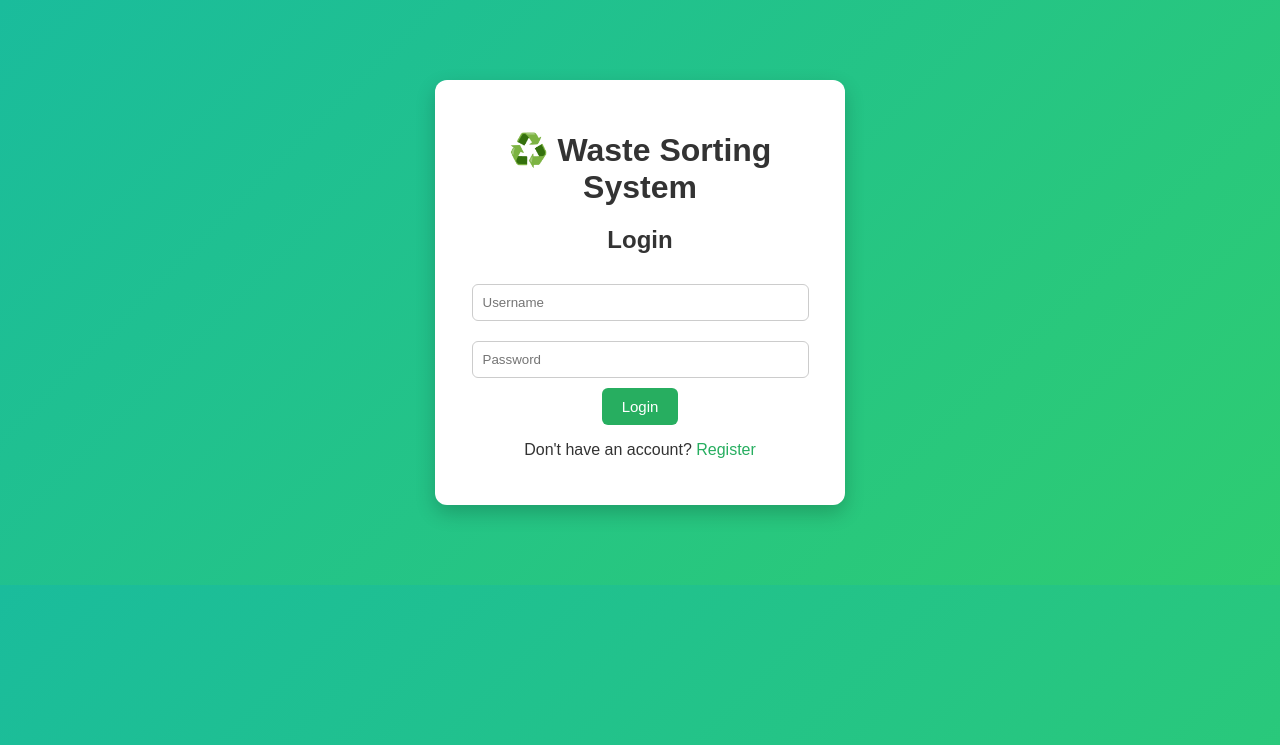
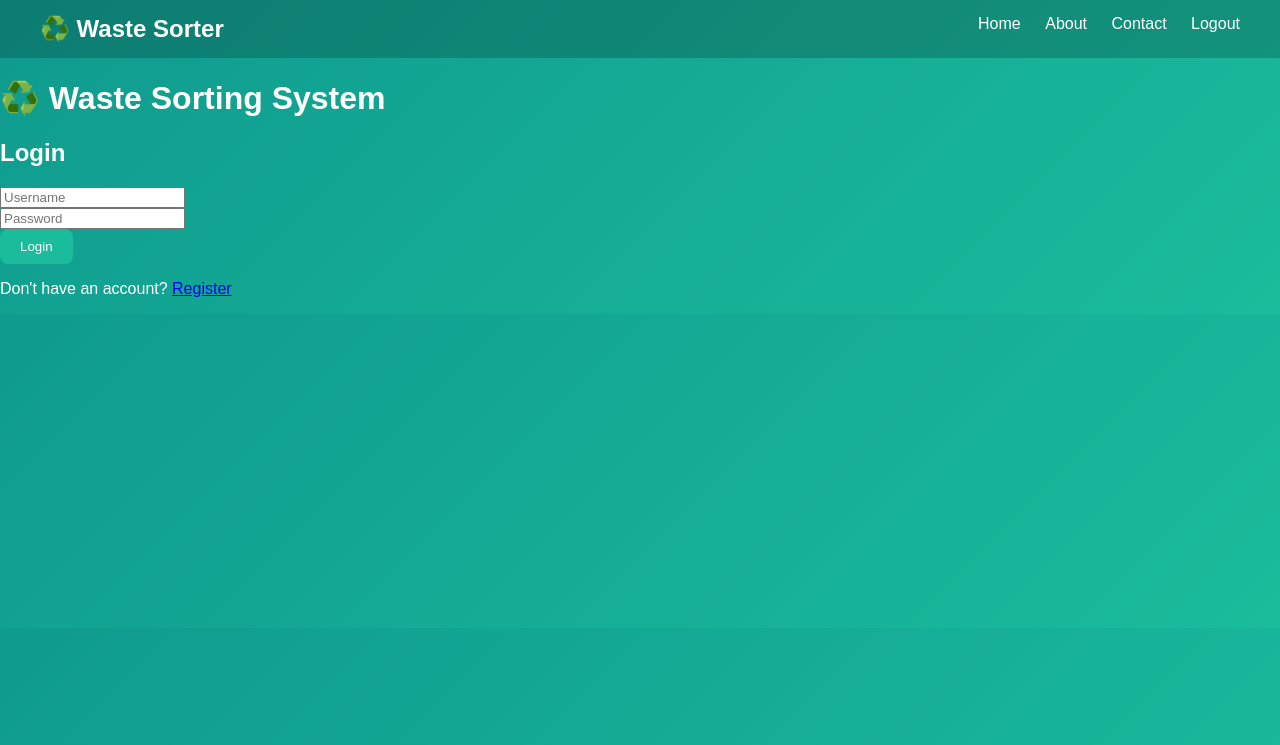
Before and after one commit to marveluj02/waste_detection, a Flask app: page / in a window 1280 px wide. Shown: the top 745 px of the page. Run offline with Flask 3, Linux system fonts and the light colour scheme; parts of the project's set-up code (start-up, migrations or seed data) failed here and were passed over.

Commit message:
Added navbar and new pages (about, contact)

```diff
--- a/static/style.css
+++ b/static/style.css
@@ -1,71 +1,51 @@
 body {
     margin: 0;
-    font-family: Arial, sans-serif;
-    background: linear-gradient(135deg, #1abc9c, #2ecc71);
-    color: #333;
+    font-family: 'Poppins', sans-serif;
+    background: linear-gradient(135deg, #0f9b8e, #1abc9c);
+    color: white;
 }
 
-/* Centered container */
-.container {
-    width: 350px;
-    margin: 80px auto;
+/* NAVBAR */
+.navbar {
+    display: flex;
+    justify-content: space-between;
+    padding: 15px 40px;
+    background: rgba(0,0,0,0.2);
+}
+
+.navbar h2 {
+    margin: 0;
+}
+
+.navbar a {
+    color: white;
+    text-decoration: none;
+    margin-left: 20px;
+}
+
+/* CARD */
+.card {
     background: white;
+    color: black;
     padding: 30px;
     border-radius: 12px;
-    box-shadow: 0px 8px 20px rgba(0,0,0,0.2);
+    width: 350px;
+    margin: auto;
+    margin-top: 80px;
     text-align: center;
+    box-shadow: 0px 10px 30px rgba(0,0,0,0.2);
 }
 
-/* Headings */
-h1, h2 {
-    margin-bottom: 20px;
-}
-
-/* Inputs */
-input {
-    width: 90%;
-    padding: 10px;
-    margin: 10px 0;
-    border-radius: 6px;
-    border: 1px solid #ccc;
-}
-
-/* Buttons */
+/* BUTTON */
 button {
-    background: #27ae60;
-    color: white;
+    background: #1abc9c;
     border: none;
     padding: 10px 20px;
-    border-radius: 6px;
+    color: white;
+    border-radius: 8px;
     cursor: pointer;
-    font-size: 15px;
 }
 
 button:hover {
-    background: #219150;
+    background: #16a085;
 }
-
-/* Links */
-a {
-    text-decoration: none;
-    color: #27ae60;
-}
-
-/* Dashboard layout */
-.navbar {
-    background: #27ae60;
-    padding: 15px;
-    color: white;
-    display: flex;
-    justify-content: space-between;
-}
-
-.content {
-    padding: 20px;
-    text-align: center;
-}
-
-img {
-    margin-top: 15px;
-    border-radius: 10px;
-}
--- a/templates/login.html
+++ b/templates/login.html
@@ -5,6 +5,18 @@
     <link rel="stylesheet" href="{{ url_for('static', filename='style.css') }}">
 </head>
 <body>
+
+    <link rel="stylesheet" href="{{ url_for('static', filename='style.css') }}">
+
+<div class="navbar">
+    <h2>♻️ Waste Sorter</h2>
+    <div>
+        <a href="/dashboard">Home</a>
+        <a href="/about">About</a>
+        <a href="/contact">Contact</a>
+        <a href="/logout">Logout</a>
+    </div>
+</div>
 
 <div class="container">
     <h1>♻️ Waste Sorting System</h1>
```
Also changed, not shown: templates/about.html (+42 -2 lines), templates/contact.html (+28 -2 lines), templates/dashboard.html (+12 -0 lines), templates/register.html (+35 -6 lines).
